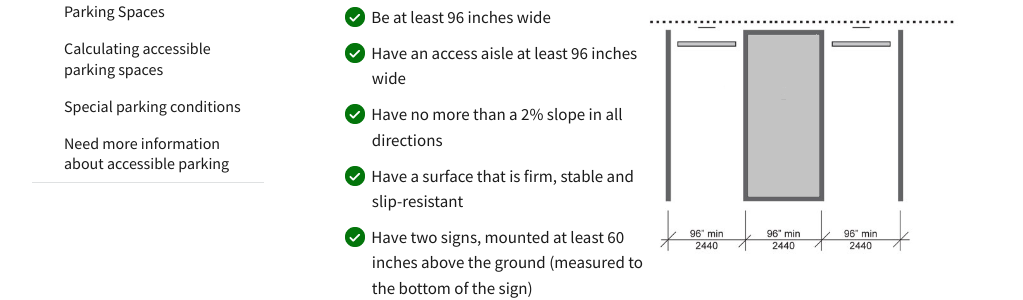
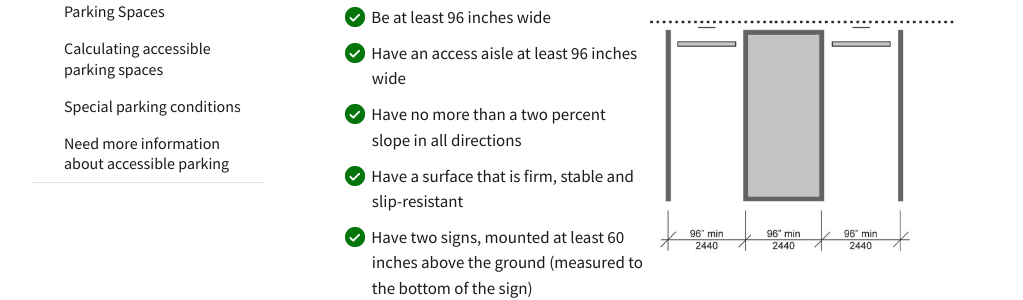
Before and after one commit to 18F/ada-sandbox, a Jekyll site: the page built from pages/parking.md, in a window 1280 px wide and 900 px high, scrolled down 1890 px. Shown: the part 157-457 px from the top of the window, without its empty margins (128-1151 px from the left). Built offline with Jekyll 4.4.1, drawn with Linux system fonts in a browser that asks for light colours.

Commit message:
Percent styling

```diff
--- a/pages/parking.md
+++ b/pages/parking.md
@@ -86,7 +86,7 @@ Accessible parking spaces must be provided for cars and vans.
       <ul class="icon-list" aria-labeledby="van-accessible-spaces-must">
         <li>{% include yes.html %} Be at least 96 inches wide</li>
         <li>{% include yes.html %} Have an access aisle at least 96 inches wide</li>
-        <li>{% include yes.html %} Have no more than a 2% slope in all directions</li>
+        <li>{% include yes.html %} Have no more than a two percent slope in all directions</li>
         <li>{% include yes.html %} Have a surface that is firm, stable and slip-resistant</li>
         <li>{% include yes.html %} Have two signs, mounted at least 60 inches above the ground (measured to the bottom of the sign)</li>
         <li>{% include yes.html %} First sign - international symbol of accessibility</li>
```
